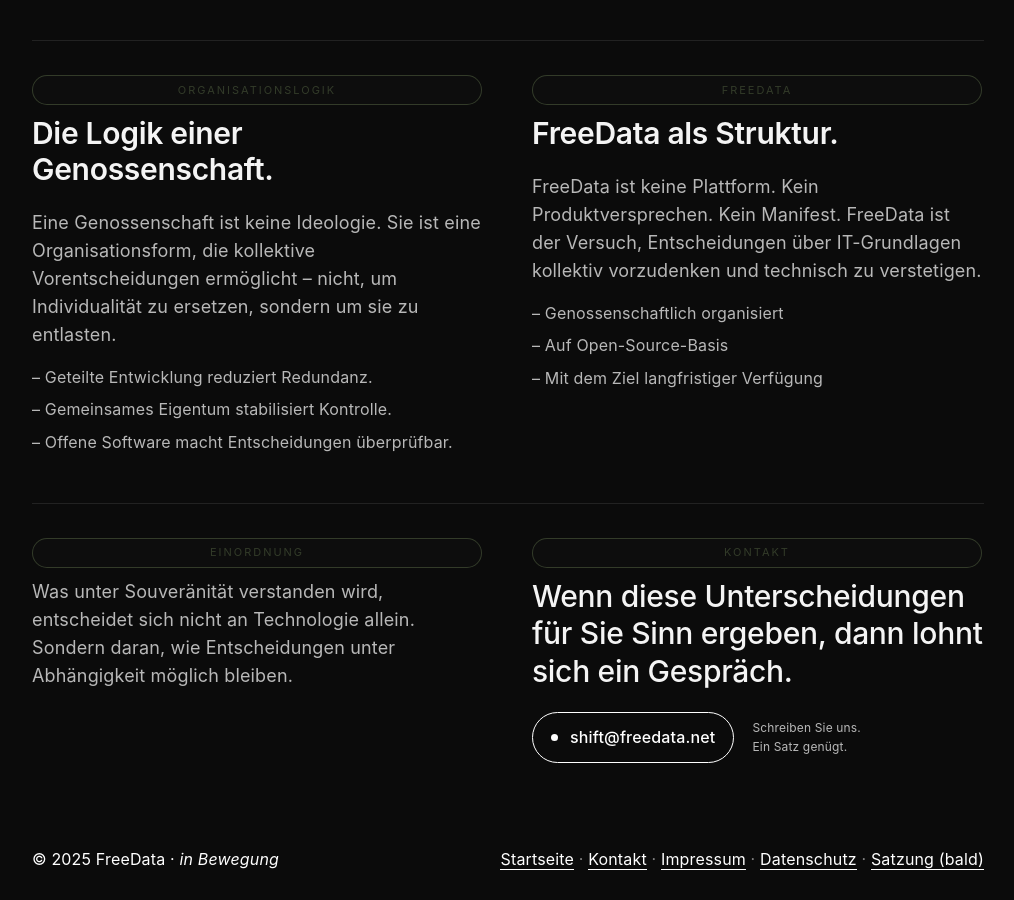
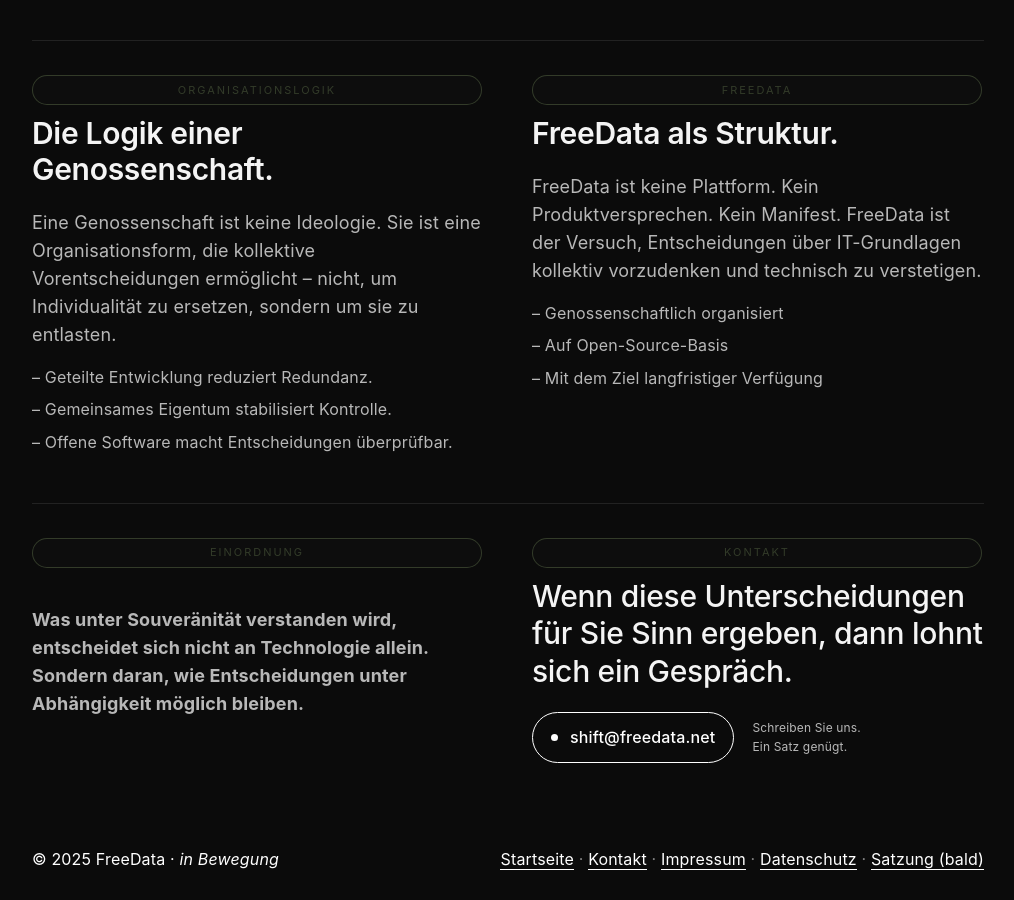
Before and after one commit to freedata-coop/freedata-coop.github.io, a Jekyll site: the page built from index.md, in a window 1280 px wide and 900 px high, scrolled down 1838 px. Shown: the whole window, without its empty margins (132-1146 px from the left). Built offline with Jekyll 4.4.1, drawn with Linux system fonts in a browser that asks for light colours.

```diff
--- a/index.md
+++ b/index.md
@@ -154,10 +154,12 @@
     <div class="head">
       <span class="label">Einordnung</span>
       <p>
+        <strong><br>
         Was unter Souveränität verstanden wird,
         entscheidet sich nicht an Technologie allein.
         Sondern daran, wie Entscheidungen
         unter Abhängigkeit möglich bleiben.
+        </strong>
       </p>
     </div>
   </div>
```
